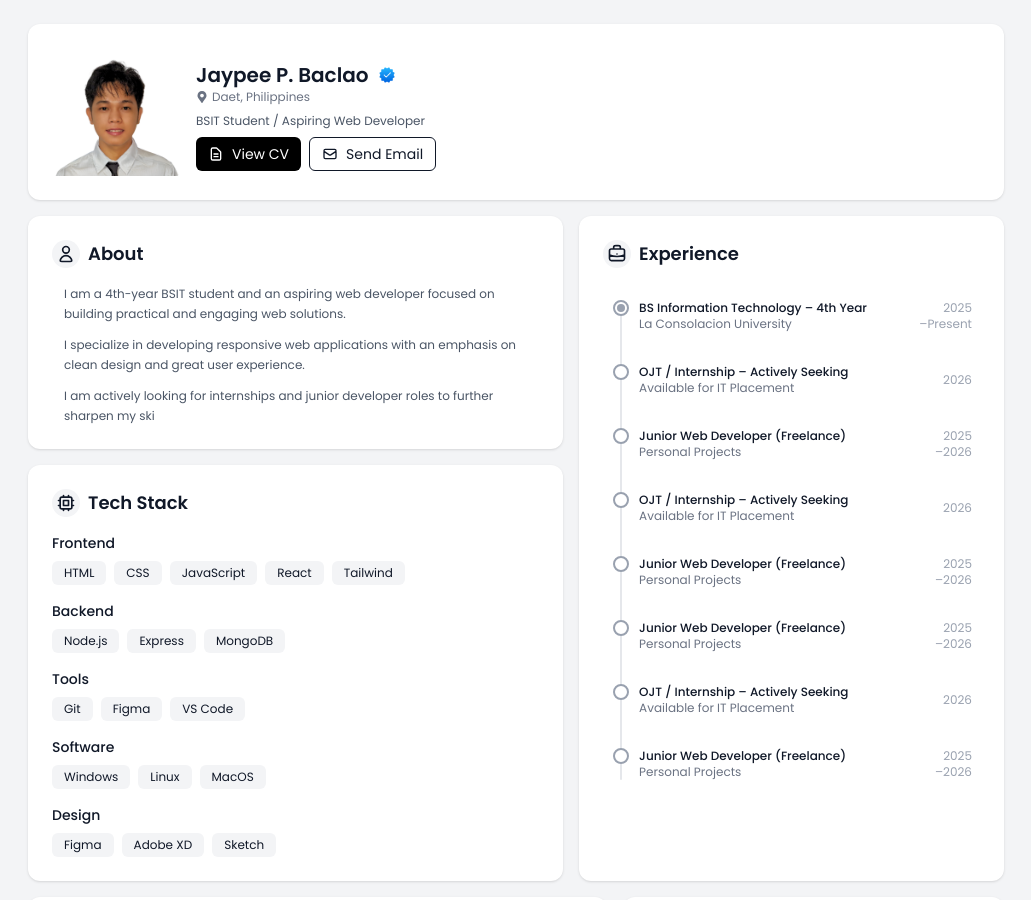
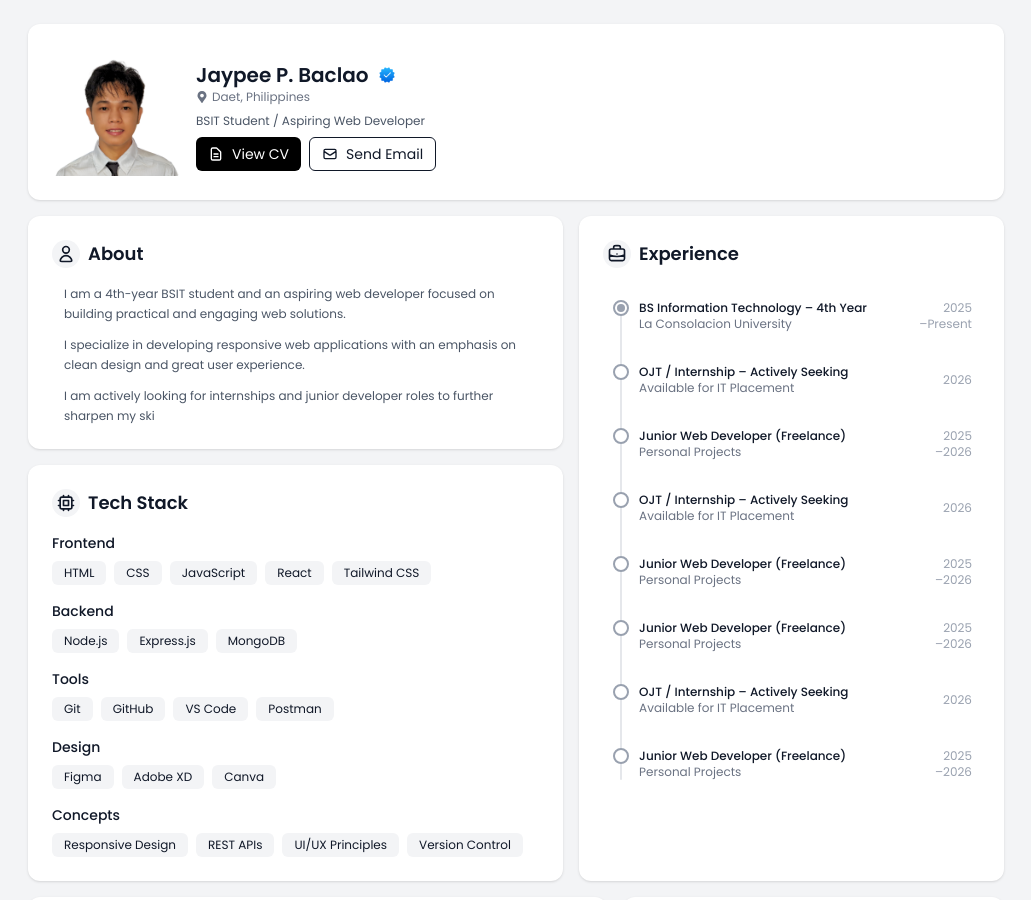
Before and after one commit to baclaojaypee08-spec/portfolio, a React (Vite) app in the folder my-portfolio/: page / in a window 1280 px wide. Shown: the top 900 px of the page, without its empty margins (124-1155 px from the left). Built offline with nearby package versions, Linux system fonts and the light colour scheme.

Commit message:
Update project files

```diff
--- a/my-portfolio/src/components/data/portfolioData.js
+++ b/my-portfolio/src/components/data/portfolioData.js
@@ -26,12 +26,37 @@ export const about = {
 
 
 export const techStack = {
-  Frontend: ["HTML", "CSS", "JavaScript", "React", "Tailwind"],
-  Backend: ["Node.js", "Express", "MongoDB"],
-  Tools: ["Git", "Figma", "VS Code"],
-  Software: ["Windows", "Linux", "MacOS"],
-  Design: ["Figma", "Adobe XD", "Sketch"]
+  Frontend: [
+    "HTML",
+    "CSS",
+    "JavaScript",
+    "React",
+    "Tailwind CSS"
+  ],
+  Backend: [
+    "Node.js",
+    "Express.js",
+    "MongoDB"
+  ],
+  Tools: [
+    "Git",
+    "GitHub",
+    "VS Code",
+    "Postman"
+  ],
+  Design: [
+    "Figma",
+    "Adobe XD",
+    "Canva"
+  ],
+  Concepts: [
+    "Responsive Design",
+    "REST APIs",
+    "UI/UX Principles",
+    "Version Control"
+  ]
 };
+
 
 export const experiences = [
   {
```
